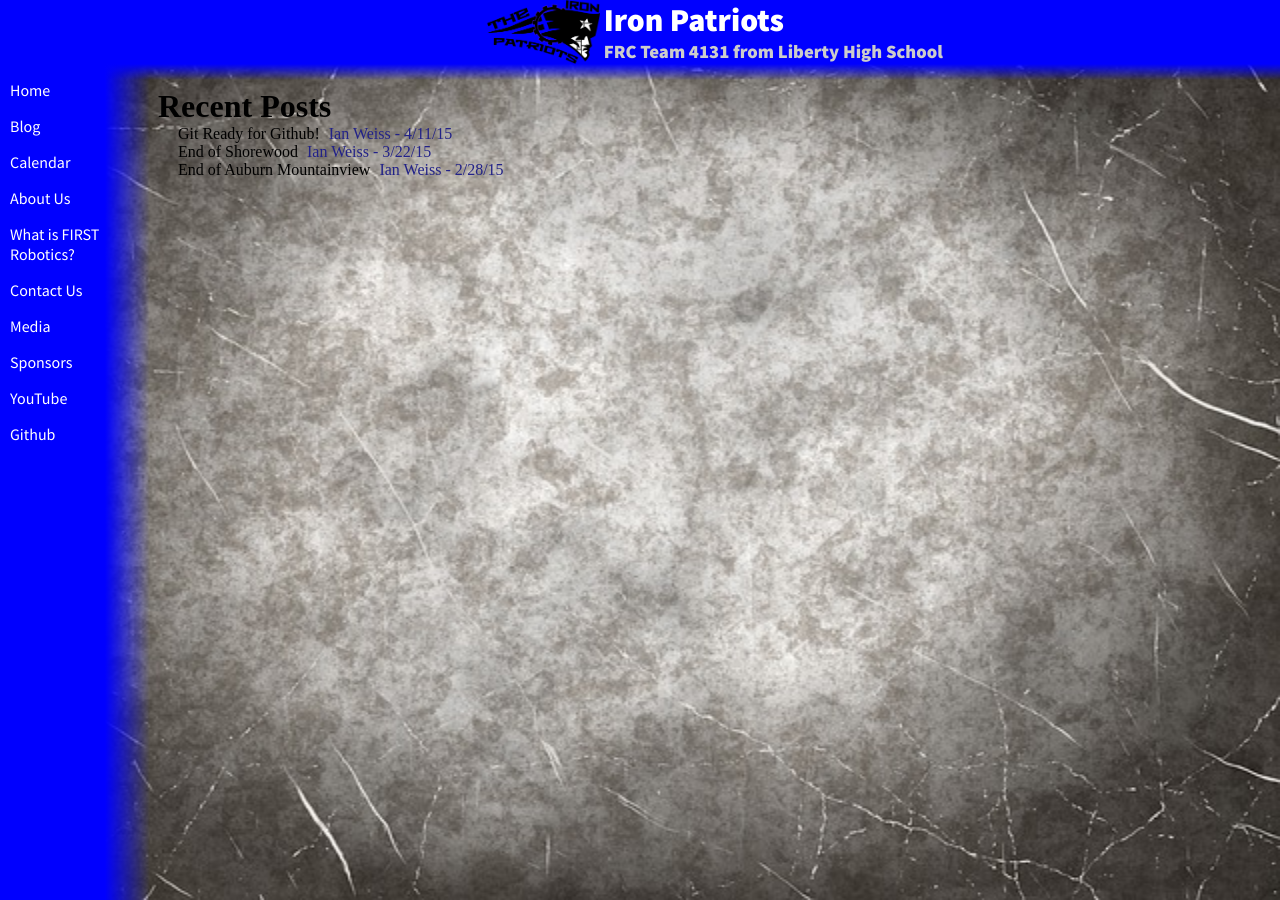
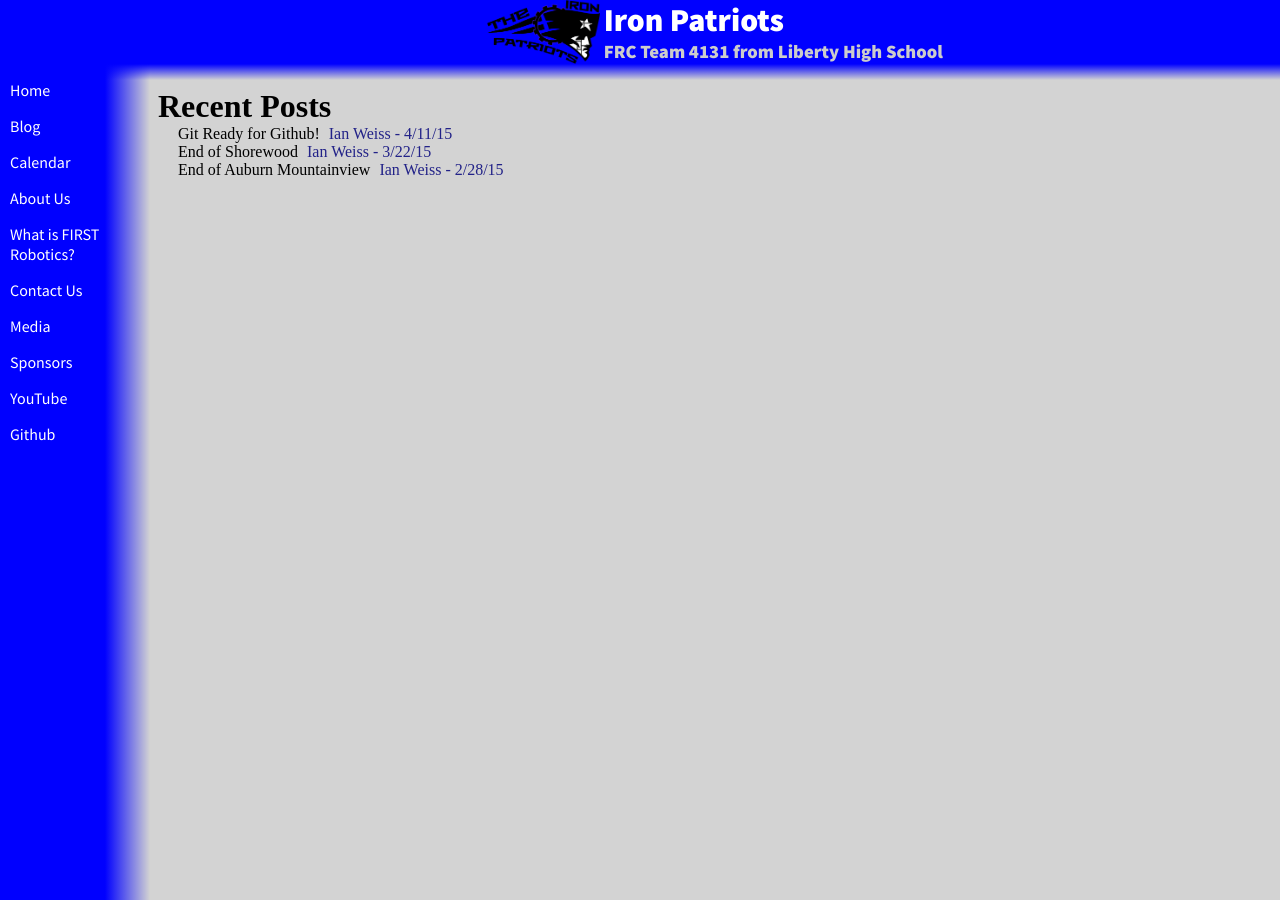
Before and after one commit to katiebugmoon/FRC4131.github.io, a Jekyll site: the page built from blog.html, in a window 1280 px wide. Built offline with Jekyll 4.4.1, drawn with Linux system fonts in a browser that asks for light colours; nearby versions of some CDN libraries.

Commit message:
Fix config and change background to flat color

```diff
--- a/_config.yml
+++ b/_config.yml
@@ -4,8 +4,8 @@ email: ironpatriots4131@gmail.com
 description: > # this means to ignore newlines until "url:"
   The Iron Patriots are FRC Robotics team number 4131 out of Liberty High School in the Issaquah School District.
   We have just finished our fourth competion season and are initiating new members over the summer.
-url: "https://endreman0.github.io" # the base hostname & protocol for your site
-baseurl: "/FRC4131.github.io" # the subpath of your site, e.g. /blog/
+url: "https://FRC4131.github.io" # the base hostname & protocol for your site
+baseurl: "" # the subpath of your site, e.g. /blog/
 twitter_username:
 github_username: FRC4131
 source: _pages
--- a/res/main.css
+++ b/res/main.css
@@ -18,9 +18,10 @@ table{border-collapse: collapse;}
 table, thead, tfoot, tr, th, td{border: 1px solid black;}
 th, td{padding: 10px;}
 body{
-	background-image: url("{{ site.baseurl }}/res/img/bkg.jpg");
+	/*background-image: url("{{ site.baseurl }}/res/img/bkg.jpg");
 	background-size: 100% 100%;
-	background-repeat: no-repeat;
+	background-repeat: no-repeat;*/
+	background: lightgray;
 }
 /*Template Aesthetics Formatting*/
 #header{background: linear-gradient(180deg, blue 80%, transparent 100%);}
```
